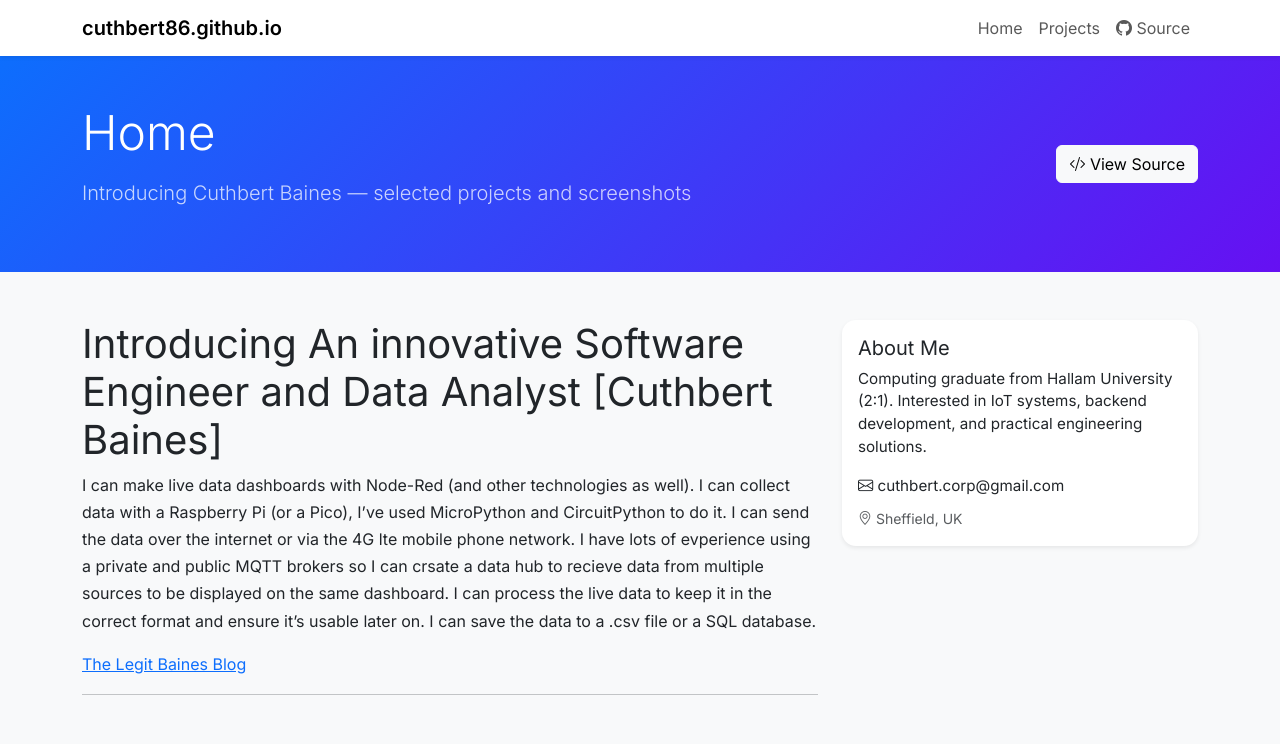
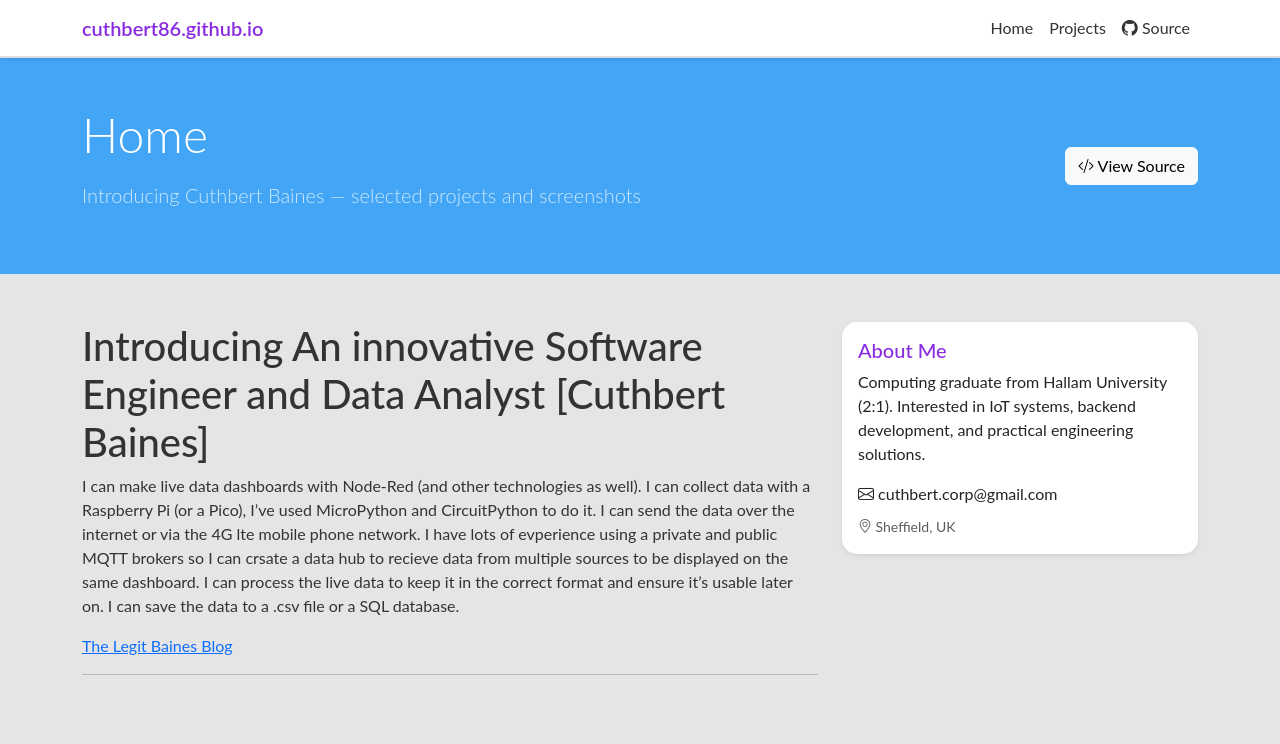
Before and after one commit to cuthbert86/cuthbert86.github.io, a Jekyll site: the page built from index.md, in a window 1280 px wide and 1400 px high. Shown: the top 744 px of the window. Built offline with Jekyll 4.4.1, drawn with Linux system fonts in a browser that asks for light colours.

Commit message:
Update portfolio.html
updated colour scheme

```diff
--- a/_layouts/portfolio.html
+++ b/_layouts/portfolio.html
@@ -15,69 +15,104 @@
 
   <style>
   body {
-      font-family: 'Inter', sans-serif;
-      background: #f8f9fa;
+    font-family: 'Lato', Arial, sans-serif;
+    background: #e6e5e5;
+    color: blueviolet;
   }
 
   /* NAVBAR */
   .navbar {
-      backdrop-filter: blur(10px);
+    background: #ffffff !important;
+    border-bottom: 2px solid #ddd;
+  }
+
+  .navbar-brand {
+    color: blueviolet !important;
+    font-weight: bold;
+  }
+
+  .nav-link {
+    color: #333 !important;
+  }
+
+  .nav-link:hover {
+    color: #42a5f5 !important;
   }
 
   /* HERO */
   header {
-      background: linear-gradient(135deg, #0d6efd, #6610f2);
+    background: #42a5f5;
+    color: white;
   }
 
   header h1 {
-      font-weight: 600;
+    font-weight: bold;
   }
 
   /* CARDS */
   .card {
+    border-radius: 15px;
     border: none;
-      border-radius: 14px;
-      transition: transform 0.2s ease, box-shadow 0.2s ease;
+    background: #ffffff;
+    box-shadow: 0 2px 10px rgba(0,0,0,0.08);
+    transition: 0.2s ease;
   }
 
   .card:hover {
-      transform: translateY(-5px);
-      box-shadow: 0 10px 25px rgba(0,0,0,0.08);
+    transform: translateY(-4px);
+    box-shadow: 0 8px 20px rgba(0,0,0,0.12);
   }
 
   /* BADGES */
   .badge {
+    background: #1a1a1a;
+    color: #4da3ff;
     border-radius: 8px;
-      font-weight: 500;
   }
 
   /* BUTTONS */
   .btn-primary {
-      border-radius: 8px;
+    background: #42a5f5;
+    border: none;
+  }
+
+  .btn-primary:hover {
+    background: #215ba6;
   }
 
   .btn-outline-secondary {
-      border-radius: 8px;
+    border-color: #333;
+    color: #333;
+  }
+
+  .btn-outline-secondary:hover {
+    background: #333;
+    color: #fff;
   }
 
   /* BIO CARD */
-    .card-body p {
-      font-size: 0.95rem;
+  .card-title {
+    color: blueviolet;
   }
 
   /* FOOTER */
   footer {
-      border-top: 1px solid #eee;
+    background: #ffffff;
+    border-top: 1px solid #ccc;
   }
 
   footer a {
+    color: #42a5f5;
     text-decoration: none;
-      margin-left: 10px;
   }
 
-    /* PROSE CONTENT */
+  footer a:hover {
+    text-decoration: underline;
+  }
+
+  /* PROSE */
   .prose {
-      line-height: 1.7;
+    color: #333;
   }
 </style>
 </head>
```
Lines whose indentation alone changed are shown as unchanged.
